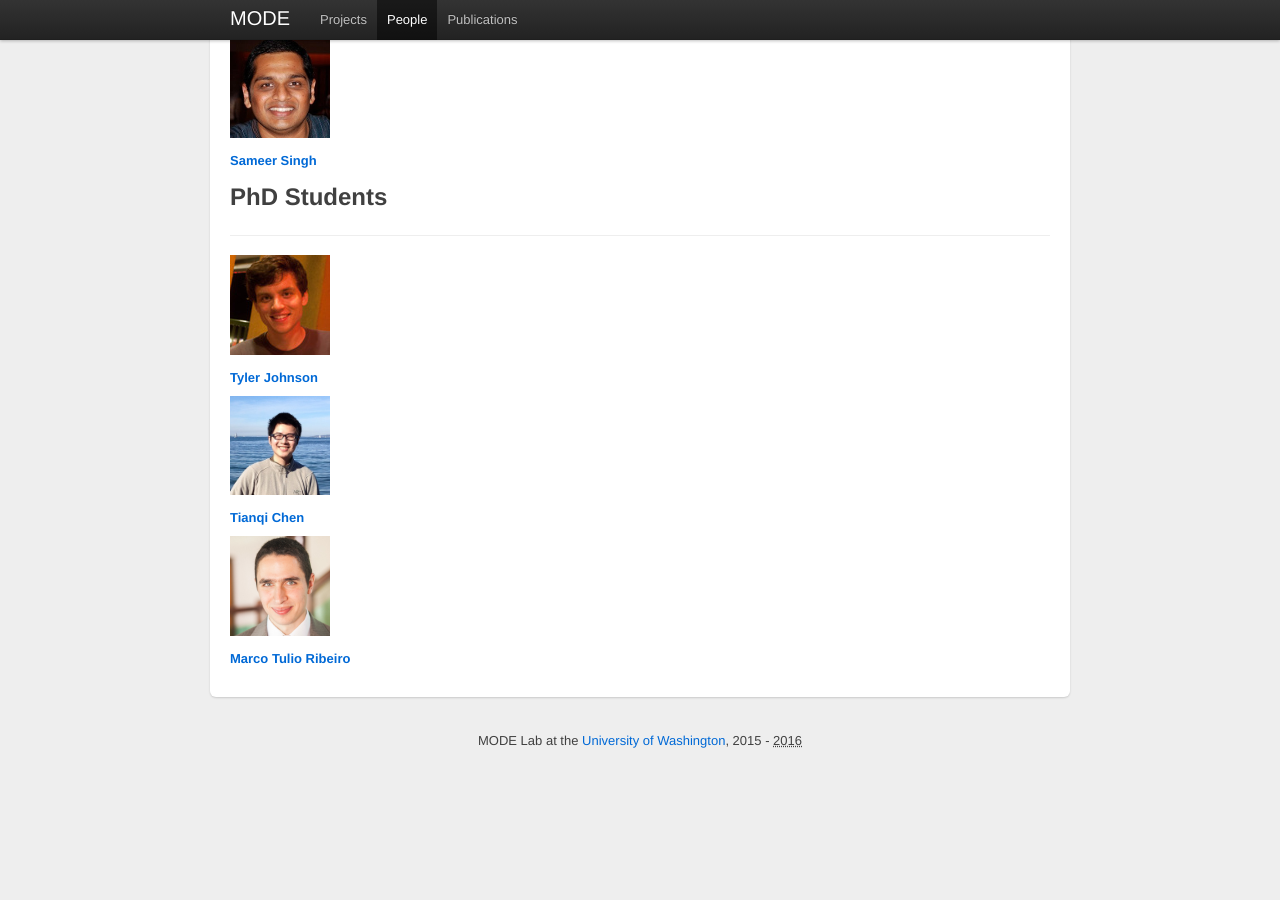
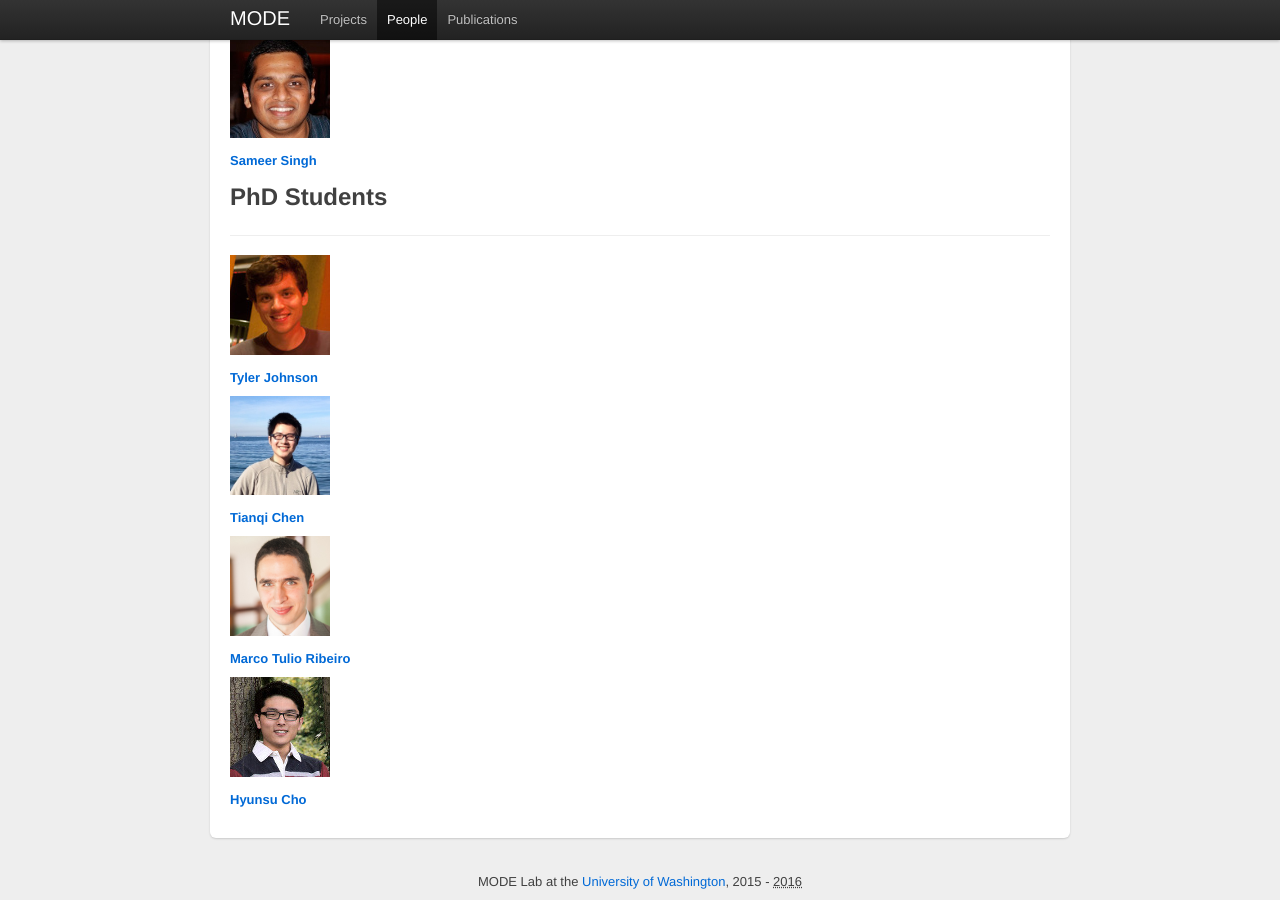
Before and after one commit to UW-MODE/mode.cs.washington.edu, a Jekyll site: the page built from people.md, in a window 1280 px wide and 900 px high, scrolled down 535 px. Built offline with Jekyll 4.4.1, drawn with Linux system fonts in a browser that asks for light colours; before the commit the page ends 1294 px from its top, so only the background shows below that.

```diff
--- a/people.md
+++ b/people.md
@@ -44,3 +44,7 @@ description: ""
 <img src="images/marco-head.jpg" width="100px" />
 
 [**Marco Tulio Ribeiro**](http://homes.cs.washington.edu/~marcotcr/)
+
+<img src="images/hyunsu-head.jpg" width="100px" />
+
+[**Hyunsu Cho**](http://homes.cs.washington.edu/~chohyu01/)
```
Also changed, not shown: images/hyunsu-head.jpg (added).
